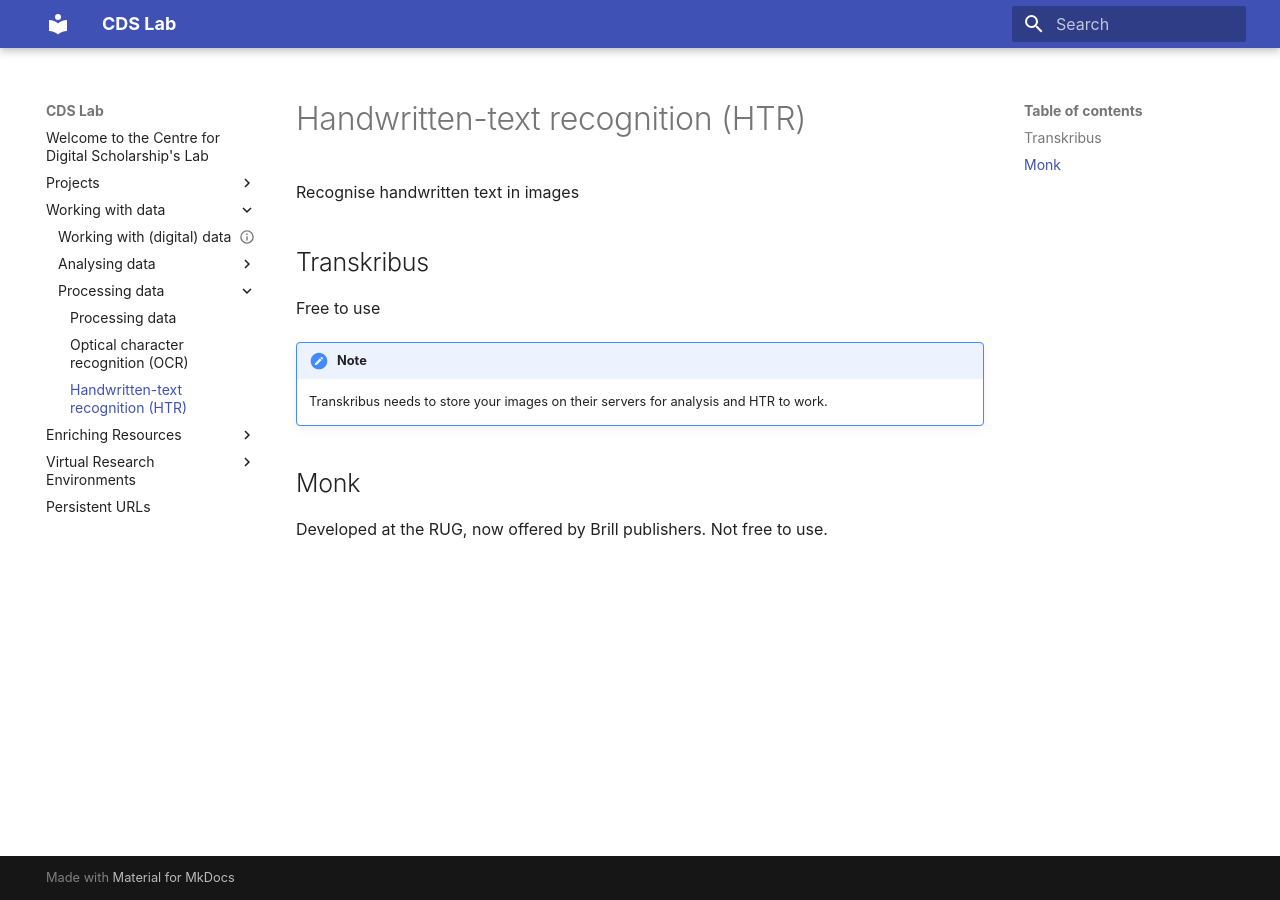
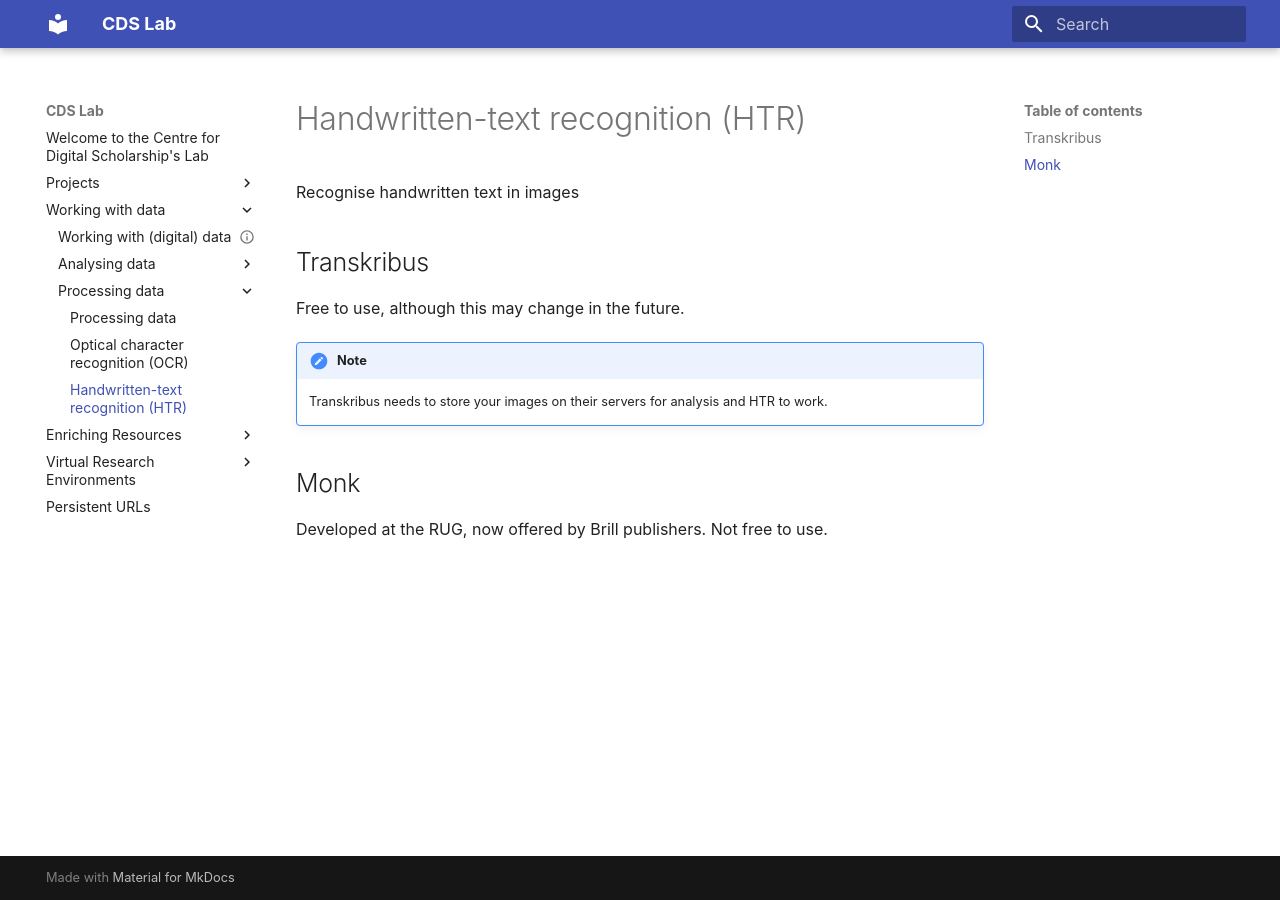
Before and after one commit to LeidenUniversityLibrary/cds-lab-homepage, an MkDocs documentation site: the page built from docs/working-with-data/processing-data/htr.md, in a window 1280 px wide. Built offline with MkDocs 1.6.1 and Material for MkDocs 9.7.7, drawn with Linux system fonts in a browser that asks for light colours.

Commit message:
Add note about Transkribus cost

```diff
--- a/docs/working-with-data/processing-data/htr.md
+++ b/docs/working-with-data/processing-data/htr.md
@@ -6,7 +6,7 @@
 
 # Transkribus
 
-Free to use
+Free to use, although this may change in the future.
 
 !!! note
     Transkribus needs to store your images on their servers for analysis and HTR to work.
```
